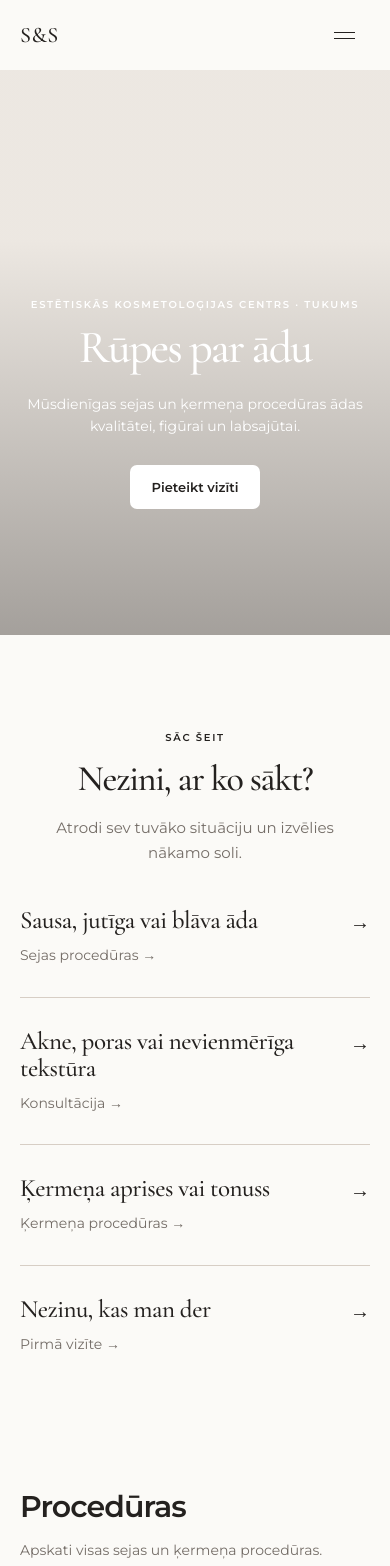
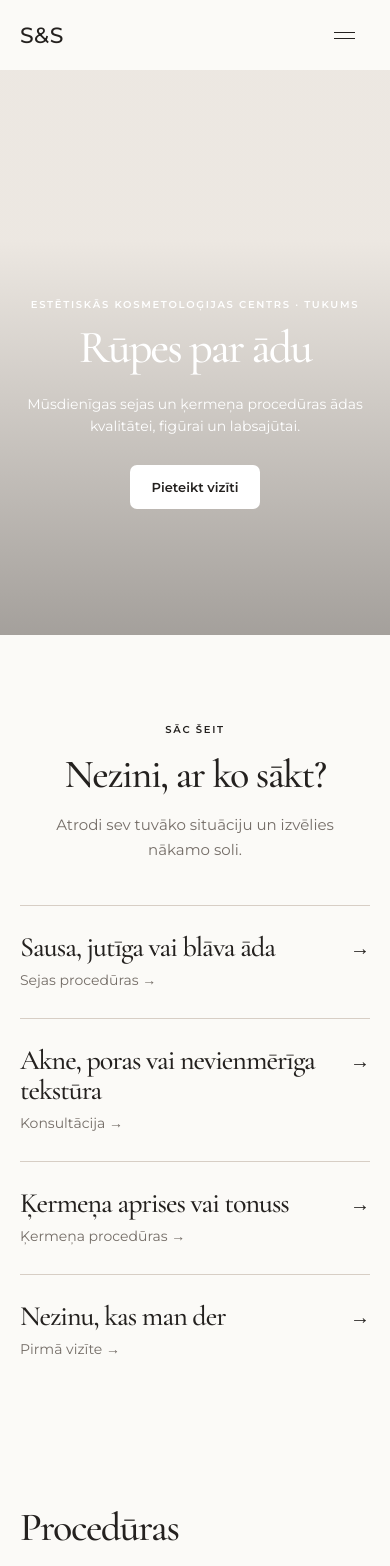
Before and after one commit to davisl24/skin-sculpt, a Next.js app: page / in a window 390 px wide. Shown: the top 1566 px of the page. Built offline with nearby package versions, Linux system fonts and the light colour scheme.

Commit message:
Unify heading typography and refine decision section

```diff
--- a/app/globals.css
+++ b/app/globals.css
@@ -465,3 +465,149 @@
   font-weight:500;
 }
 }
+
+/* V2.14 unified typography + professional section presentation */
+
+/* Global type system: one heading font, one body/UI font */
+h1,h2,h3,
+.sectionHead h2,
+.aboutV2 h2,
+.firstVisitV2 h2,
+.contactV2 h2,
+.decisionInner h2,
+.decisionScenarios strong,
+.serviceTileLabel h3,
+.teamCard h3,
+.reviewsScore strong,
+.proofStrip strong,
+.mapV2 span{
+  font-family:"Cormorant Garamond",serif !important;
+  font-weight:500 !important;
+  letter-spacing:-.035em;
+}
+
+body,
+p,small,span,a,button,
+.eyebrow,
+.sectionHead>p,
+.proofStrip span,
+.aboutCopy>p:not(.eyebrow),
+.textLink,
+.reviewsScore p,
+.reviewsScore span,
+.realReviews article p,
+.realReviews article span,
+.firstVisitV2 p,
+.firstVisitV2 strong,
+.contactCopy,
+.button,
+.footerV2{
+  font-family:Montserrat,Arial,sans-serif !important;
+}
+
+/* Consistent heading scale across desktop */
+.sectionHead h2,
+.aboutV2 h2,
+.contactV2 h2,
+.decisionInner h2{
+  font-size:clamp(46px,4.4vw,58px);
+  line-height:1.02;
+}
+.firstVisitV2 h2{font-size:clamp(44px,4.2vw,56px);line-height:1.02}
+.teamV21 .sectionHead h2{font-size:clamp(42px,4vw,54px)}
+.serviceTileLabel h3{font-size:28px;line-height:1.05}
+
+/* Decision helper: editorial, cleaner, less list-like */
+.decisionHelper{padding:110px 24px 70px}
+.decisionInner{max-width:1060px}
+.decisionInner .eyebrow{margin-bottom:18px}
+.decisionIntro{max-width:560px;margin:22px auto 54px;font-size:16px;line-height:1.65}
+.decisionScenarios{
+  display:grid;
+  grid-template-columns:1fr 1fr;
+  gap:0 64px;
+  border-top:1px solid var(--line);
+}
+.decisionScenarios a{
+  display:grid;
+  grid-template-columns:1fr auto;
+  align-items:start;
+  gap:24px;
+  padding:34px 0;
+  border-bottom:1px solid var(--line);
+}
+.decisionScenarios strong{
+  font-size:32px;
+  line-height:1.08;
+}
+.decisionScenarios small{
+  display:block;
+  margin-top:10px;
+  font-size:14px;
+  line-height:1.55;
+  color:var(--muted);
+}
+.decisionScenarios b{
+  padding-top:6px;
+  font-size:22px;
+  font-weight:500;
+}
+
+/* Procedures: same visual language, cleaner hierarchy */
+.proceduresV21 .sectionHead h2{font-size:clamp(46px,4.4vw,58px)}
+.proceduresV21 .sectionHead>p{font-size:15px}
+.serviceTile{border-radius:12px}
+.serviceTileLabel{padding:24px}
+
+/* About / Team / Reviews use the same heading language */
+.teamCard h3{font-size:24px;line-height:1.1}
+.realReviews article p{
+  font-family:Montserrat,Arial,sans-serif !important;
+  letter-spacing:-.01em;
+}
+
+/* Mobile */
+@media(max-width:760px){
+  h1,h2,h3,
+  .sectionHead h2,
+  .aboutV2 h2,
+  .firstVisitV2 h2,
+  .contactV2 h2,
+  .decisionInner h2,
+  .decisionScenarios strong,
+  .serviceTileLabel h3,
+  .teamCard h3{
+    font-family:"Cormorant Garamond",serif !important;
+    font-weight:500 !important;
+  }
+
+  .decisionHelper{padding:88px 20px 58px}
+  .decisionInner h2{font-size:40px;line-height:1.02}
+  .decisionIntro{max-width:320px;margin:18px auto 42px;font-size:15px}
+  .decisionScenarios{
+    display:block;
+    border-top:1px solid var(--line);
+  }
+  .decisionScenarios a{
+    padding:26px 0;
+    gap:16px;
+  }
+  .decisionScenarios strong{
+    font-size:28px;
+    line-height:1.08;
+  }
+  .decisionScenarios small{
+    margin-top:8px;
+    font-size:14px;
+  }
+  .decisionScenarios b{font-size:20px;padding-top:4px}
+
+  .proceduresV21 .sectionHead h2{font-size:40px}
+  .proceduresV21 .sectionHead>p{font-size:15px;line-height:1.55}
+  .serviceTileLabel h3{font-size:26px}
+  .aboutV2 h2{font-size:40px}
+  .teamV21 .sectionHead h2{font-size:38px}
+  .teamCard h3{font-size:22px}
+  .firstVisitV2 h2{font-size:38px}
+  .contactV2 h2{font-size:40px}
+}
```
